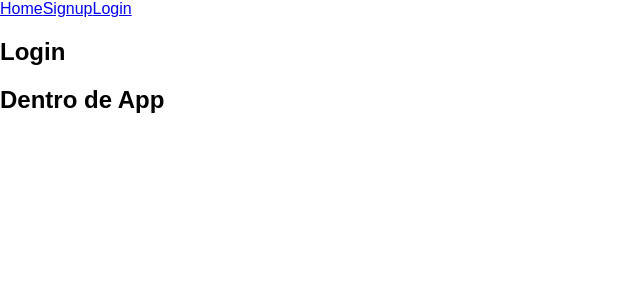
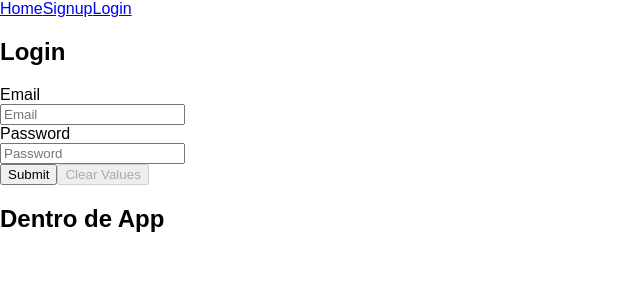
Before and after one commit to drincast/EntrenoReact, a React (Create React App) app in the folder appfinalblog/: page /login in a window 1280 px wide. Shown: the top 300 px of the page, without its empty margins (0-640 px from the left). Built offline with nearby package versions, Linux system fonts and the light colour scheme.

Commit message:
se finaliza con seccion 90, validación de login

```diff
--- a/appfinalblog/src/components/initial/home.js
+++ b/appfinalblog/src/components/initial/home.js
@@ -35,10 +35,10 @@ class Home extends Component {
     //     )
     // })
 
-    //console.log("Home props: ", props);
+    //console.log("Home props: ", props)
     render(){
         //this.getAllPosts();
-
+        //{console.log("Home props: ", this.props)}
         return(
             <div>
                 <h2>Home</h2>
--- a/appfinalblog/src/components/initial/login.js
+++ b/appfinalblog/src/components/initial/login.js
@@ -1,9 +1,17 @@
-import React from 'react'
+import React from 'react';
+import { Field, reduxForm } from 'redux-form'
+
+import LoginFormEnd from './loginformend';
 
 const Login = () =>{
+    const formFuction = (data) => {
+        console.log("in login", data);
+    }
+
     return(
         <div>
             <h2>Login</h2>
+            <LoginFormEnd onSubmit={formFuction} nuevo="nuevo"></LoginFormEnd>
         </div>
     )
 }
--- /dev/null
+++ b/appfinalblog/src/components/initial/loginformend.js
@@ -0,0 +1,101 @@
+import React from 'react';
+import { connect } from 'react-redux';
+import { Field, reduxForm } from 'redux-form';
+
+let propsPpal;
+
+const validate = values => {
+    const errors = {}
+
+    if (!values.email) {
+        errors.email = 'Required'
+    }
+    else if (!/^[A-Z0-9._%+-]+@[A-Z0-9.-]+\.[A-Z]{2,4}$/i.test(values.email))
+    {
+        errors.email = 'Invalid email address'
+    }
+
+    if (!values.password) {
+        errors.password = 'Required'
+    }
+    else{ //la siguiente validación, seria poner una variable que verifique si es mayor a 8 caracteres para indicar que no se realice la peticion al servicio y muetre que el login no es correcto
+        if(values.password.length < 8){
+            propsPpal.validPassword(false);
+        }
+        else{
+            propsPpal.validPassword(true);
+        }
+    }
+
+    return errors
+}
+
+const renderField = ({
+    input,
+    label,
+    type,
+    meta: { touched, error, warning }
+}) => (
+    <div>
+        <label>{label}</label>
+        <div>
+            <input {...input} placeholder={label} type={type} id={input.name}/>
+            {touched &&
+             ((error && <span>{error}</span>))}
+        </div>
+    </div>
+)
+
+const LoginFormEnd = props => {
+    const { handleSubmit, pristine, reset, submitting } = props
+    propsPpal = props;
+    console.log('propsPpal', propsPpal);
+
+    return (
+        <form onSubmit={handleSubmit}>
+            <Field name="email" type="email" component={renderField}
+                label="Email" />
+            <Field name="password" type="password" component={renderField} label="Password" />
+
+
+            <div>
+                <button type="submit" disabled={submitting}>
+                    Submit
+                </button>
+
+                <button type="button" disabled={pristine || submitting} onClick={reset}>
+                    Clear Values
+                </button>
+            </div>
+        </form>
+    )
+}
+
+const mapStateToProps = (state) => {
+    return {
+        passwordValid: state.passwordValid.valid
+    }
+}
+
+const mapDispatchToProps = (dispatch) => {
+    return {
+        validPassword: (val) => {
+            console.log('in validPassword', val);
+            dispatch({type: "VALID_PASSWORD", val});
+        }
+    }
+}
+
+var lfe = (reduxForm({
+    form: 'loginformend', // a unique identifier for this form
+    validate: validate   // <--- validation function given to redux-form
+}))(LoginFormEnd);
+
+lfe = connect(mapStateToProps, mapDispatchToProps)(lfe);
+
+// export default connect(mapStateToProps, mapDispatchToProps)(reduxForm({
+//     form: 'syncValidation', // a unique identifier for this form
+//     validate   // <--- validation function given to redux-form
+// }))(LoginFormEnd);
+
+export default lfe;
--- a/appfinalblog/src/data/store.js
+++ b/appfinalblog/src/data/store.js
@@ -48,8 +48,31 @@ const test = (state="2", action) =>{
     return state;
 }
 
+const passwordValid = (state={valid: false}, action) => {
+    let newState = Object.assign({}, state);
+    let isNewState = false;
+
+    switch (action.type) {
+        case 'VALID_PASSWORD':
+            newState.valid = action.val;
+            isNewState = true;
+            break;
+
+        default:
+            isNewState = false;
+    }
+
+    if(isNewState){
+        return newState;
+    }
+    else{
+        return state;
+    }
+}
+
 const reducer = combineReducers({
     allPostX: allPostF,
+    passwordValid: passwordValid,
     form: formReducer
 });
 
```
